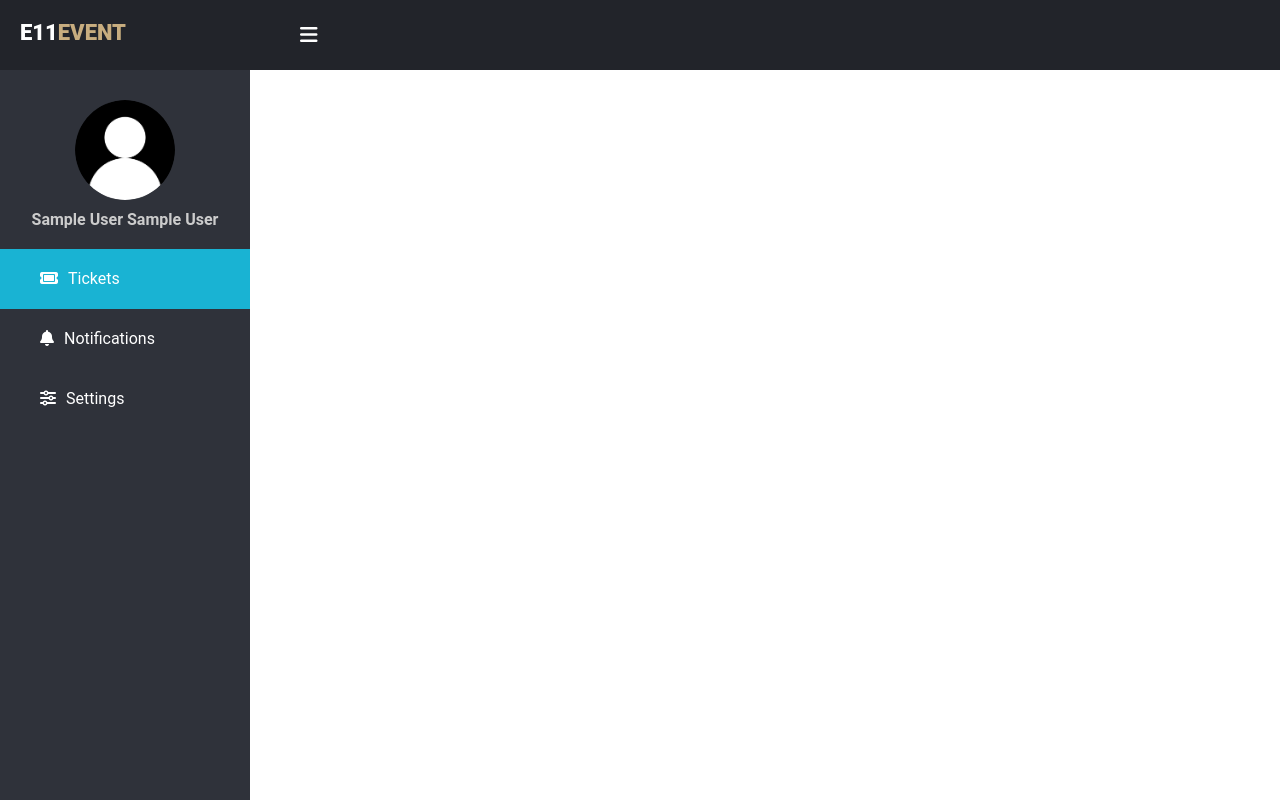
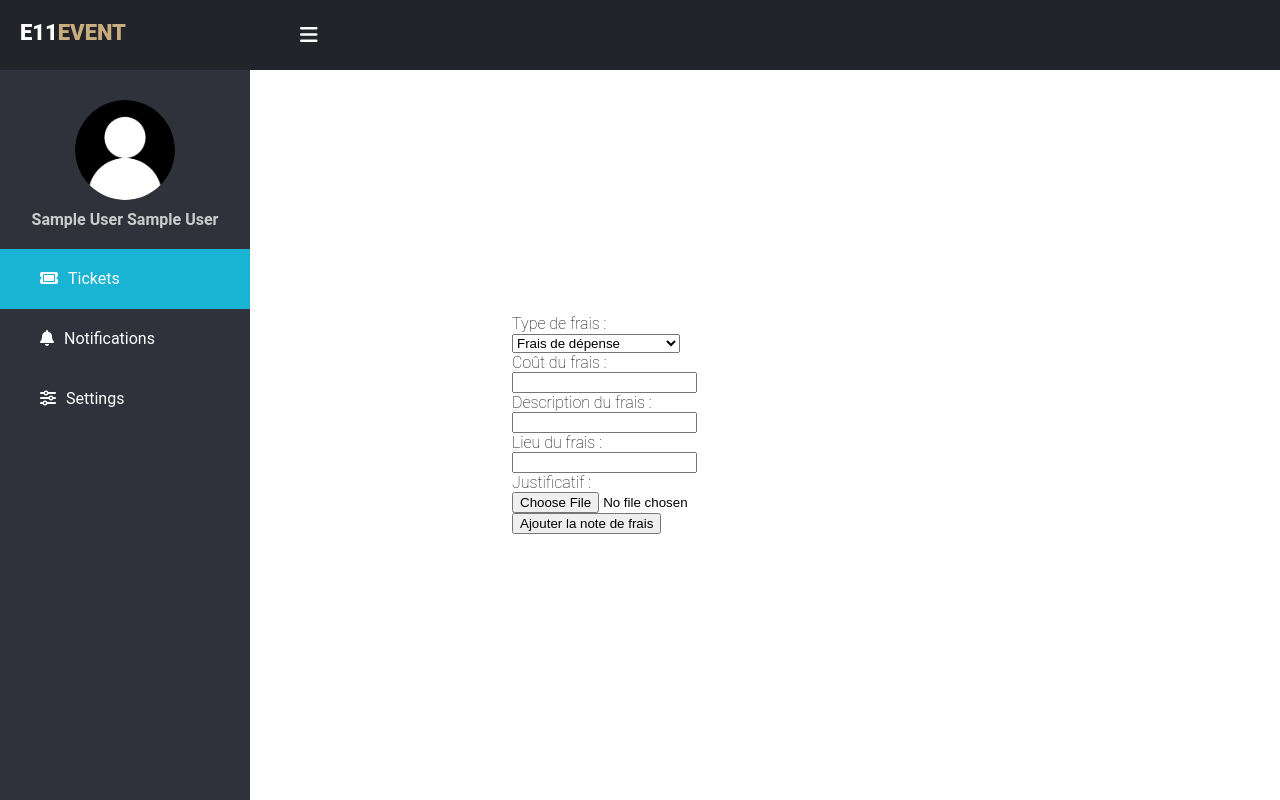
Before and after one commit to Tathoon/Projet_Web, a PHP site: page /pages/commercial/tickets_commercial.php in a window 1280 px wide. Run offline with PHP 8.4, Linux system fonts and the light colour scheme; the visitor is signed in with stand-in values (Sample User, id 1); data comes from the database, SQL or seed files in the repository.

Commit message:
v1 page ticket_commercial

```diff
--- a/pages/admin/utilisateurs_admin.php
+++ b/pages/admin/utilisateurs_admin.php
@@ -65,7 +65,7 @@
     <a href="../../index.php?logout=true" class="logout" ><i class="fa-solid fa-right-from-bracket"></i><span>Logout</span></a>
   </div>
 
-  <form action="utilisateurs_admin.php" method="post">
+  <form action="utilisateurs_admin.php  " method="post">
 
     <div class="mb-3">
       <label for="nom" class="">Nom</label>
--- a/pages/commercial/tickets_commercial.php
+++ b/pages/commercial/tickets_commercial.php
@@ -62,6 +62,111 @@
   </div>
 
 
+  <div class="add-ticket">
+    <h1>Formulaire de dépôt de note de frais</h1>
+    <form action="tickets_commercial.php" method="post" enctype="multipart/form-data">
+
+      <div class="mb-3">
+        <label for="choix">Type de frais :</label>
+          <select name="categorie" id="categorie">
+              <?php
+                $db = new PDO('mysql:host=localhost;dbname=e11event_bdd;charset=utf8mb4', 'root', '');
+                $ticket_categorie = $db->query("SELECT * FROM ticket_categorie")->fetchAll();
+                foreach ($ticket_categorie as $row) {
+                  echo "<option value=".$row['id_category'].">".$row['nom_categorie']."</option>";
+                }
+              ?>
+          </select>
+      </div>
+
+      <div class="mb-3">
+        <label for="cout" class="">Coût du frais :</label>
+        <input name="cout" type="text" id="cout">
+      </div>
+
+      <div class="mb-3">
+        <label for="description" class="">Description du frais :</label>
+        <input name="description" type="text" id="description">
+      </div>
+
+      <div class="mb-3">
+        <label for="lieu" class="">Lieu du frais :</label>
+        <input name="lieu" type="text" id="lieu">
+      </div>
+
+      <div class="mb-3">
+        <label for="justificatif">Justificatif :</label>
+        <input type="file" name="justificatif" id="justificatif">
+      </div>
+
+      <div class="mb-3">
+        <button type="submit" class="btn btn-primary">Ajouter la note de frais</button>
+      </div>
+
+
+      <?php
+        if (isset($_POST['categorie']) && isset($_POST['cout']) && isset($_POST['description']) && isset($_POST['lieu']) && isset($_FILES['justificatif'])) {
+            $categorie = $_POST['categorie'];
+            $cout = $_POST['cout'];
+            $description = $_POST['description'];
+            $lieu = $_POST['lieu'];
+
+            // Connexion à la base de données
+            $db = new PDO('mysql:host=localhost;dbname=e11event_bdd;charset=utf8mb4', 'root', '');
+
+            // Préparation de la requête pour insérer le ticket
+            $stmt = $db->prepare("INSERT INTO ticket (categorie, prix, description, lieu, status, date) VALUES (:categorie, :cout, :description, :lieu, :status, NOW())");
+            $stmt->bindParam(':categorie', $categorie);
+            $stmt->bindParam(':cout', $cout);
+            $stmt->bindParam(':description', $description);
+            $stmt->bindParam(':lieu', $lieu);
+            $stmt->bindParam(':status', $id_status);
+
+            // ID du statut à insérer (dans cet exemple, 3)
+            $id_status = 3;
+
+            // Exécution de la requête pour insérer le ticket
+            $stmt->execute();
+
+            // Récupération de l'ID du ticket inséré
+            $id_ticket = $db->lastInsertId();
+
+            // Traitement de l'image justificatif
+            $target_dir = "../../justificatifs/";
+            $extension = pathinfo($_FILES["justificatif"]["name"], PATHINFO_EXTENSION);
+            $nouveau_nom_image = "justificatif$id_ticket.$extension";
+            $target_file = $target_dir . $nouveau_nom_image;
+
+            // Déplacer l'image vers le dossier "justificatifs"
+            if (move_uploaded_file($_FILES["justificatif"]["tmp_name"], $target_file)) {
+                // Préparation de la requête pour mettre à jour le nom de l'image dans la base de données
+                $stmt_image = $db->prepare("UPDATE ticket SET justificatif = :justificatif WHERE id_ticket = :id_ticket");
+                $stmt_image->bindParam(':justificatif', $nouveau_nom_image);
+                $stmt_image->bindParam(':id_ticket', $id_ticket);
+
+                // Exécution de la requête pour mettre à jour le nom de l'image dans la base de données
+                $stmt_image->execute();
+
+                echo '<div id="success-alert" class="alert alert-success alert-dismissible fade show" role="alert">
+                    <strong> La note de frais a bien été ajoutée.</strong>
+                    </div>';
+                echo '<script type="text/javascript">
+                      setTimeout(function() {
+                          var element = document.getElementById("success-alert");
+                          element.parentNode.removeChild(element);
+                      }, 3000);
+                    </script>';
+            } else {
+                echo "Une erreur s'est produite lors du téléchargement du fichier.";
+            }
+        }
+      ?>
+    </form>
+  </div>
+
+
+
+
   <script type="text/javascript" src="../../index.js"></script>
 </body>
 </html>
```
Also changed, not shown: justificatifs/justificatif13.jpg (added).
